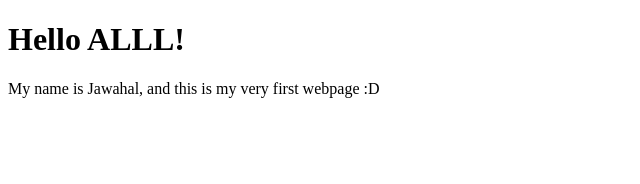
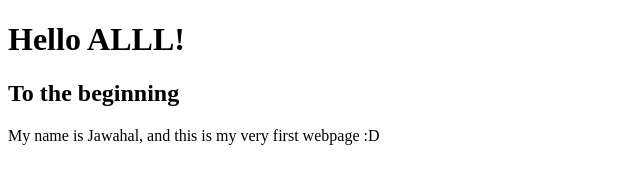
Before and after one commit to JAWAHAL/100Daysofcode, a plain HTML site: page index.html in a window 1280 px wide. Shown: the whole page, without its empty margins (0-640 px from the left). Drawn offline with Linux system fonts and the light colour scheme.

Commit message:
Update index.html

```diff
--- a/index.html
+++ b/index.html
@@ -7,6 +7,7 @@
   </head>
   <body>
     <h1>Hello ALLL!</h1>
+    <h2>To the beginning</h2>
     <p>My name is Jawahal, and this is my very first webpage :D</p>
   </body>
 </html>
```
